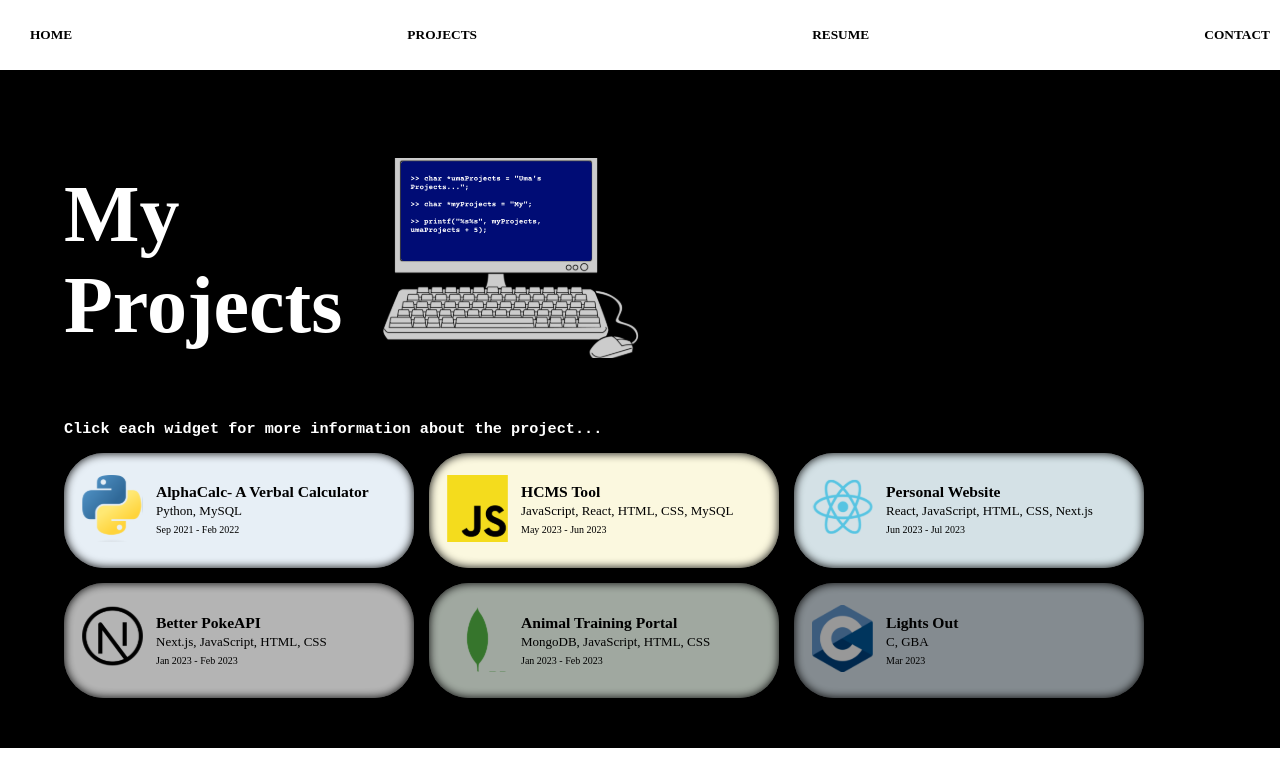
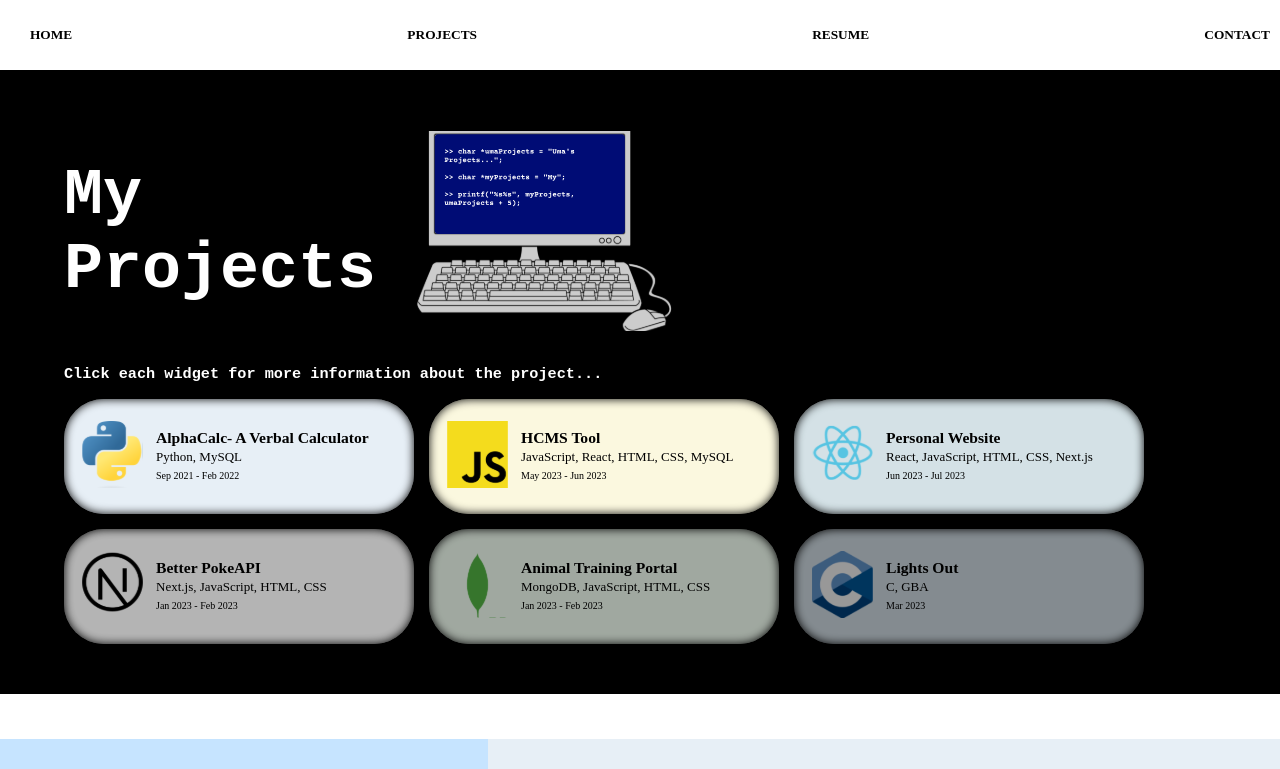
Before and after one commit to uma-anand/personal-website, a Next.js app in the folder personal-website/: page /projects in a window 1280 px wide. Shown: the top 769 px of the page. Built offline with nearby package versions, Linux system fonts and the light colour scheme.

Commit message:
patch: fix quick scroll bug

```diff
--- a/personal-website/src/app/globals.css
+++ b/personal-website/src/app/globals.css
@@ -16,6 +16,8 @@ html {
   position: fixed;
   width: 100%;
   top: 0;
+  z-index: 1000;
+  will-change: transform;
 }
 
 body {
@@ -59,7 +61,7 @@ body {
 }
 
 .landingheader {
-  font-family: 'Montserrat Medium';
+  font-family: "Montserrat Medium", ;
   font-size: 5em;
 }
 
```
